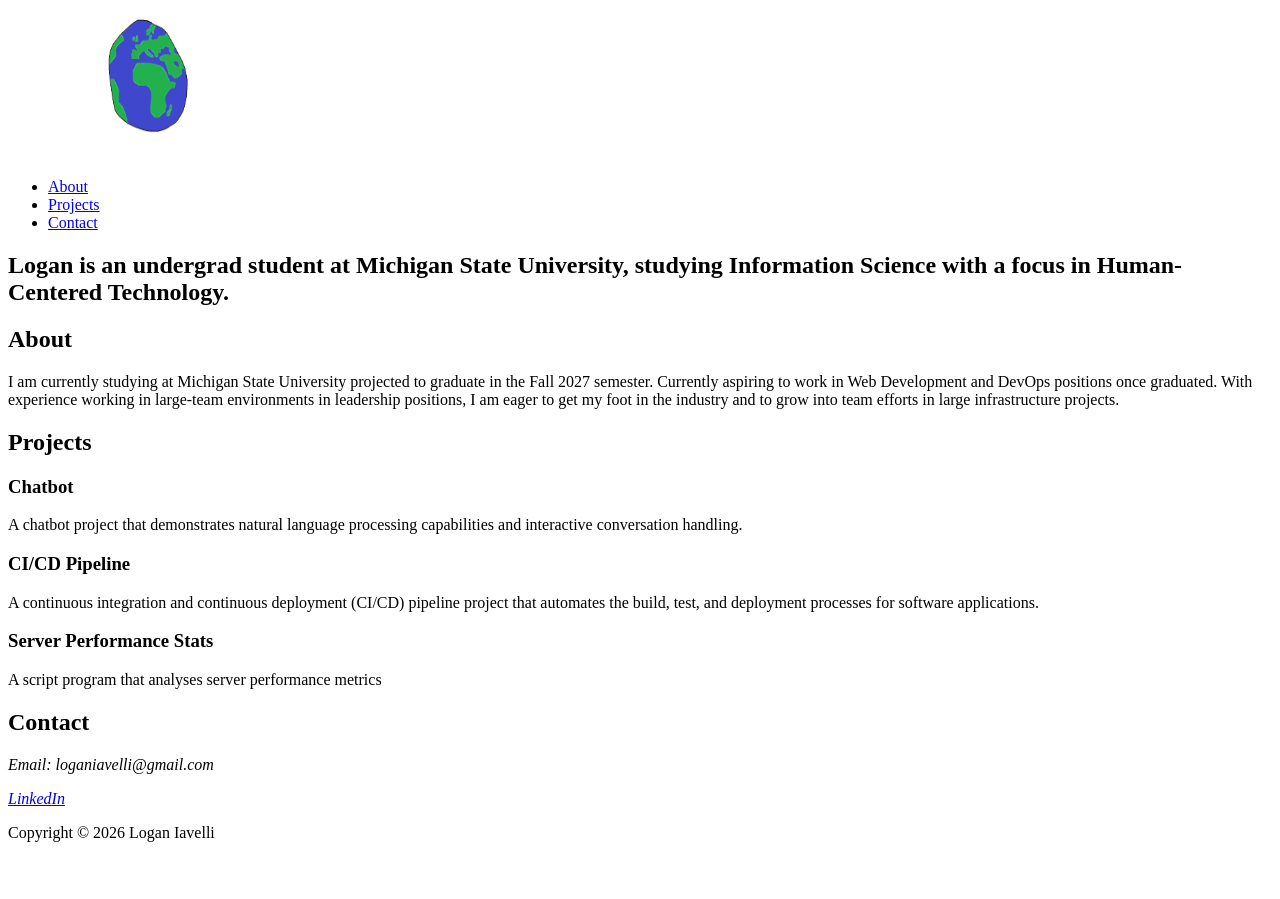
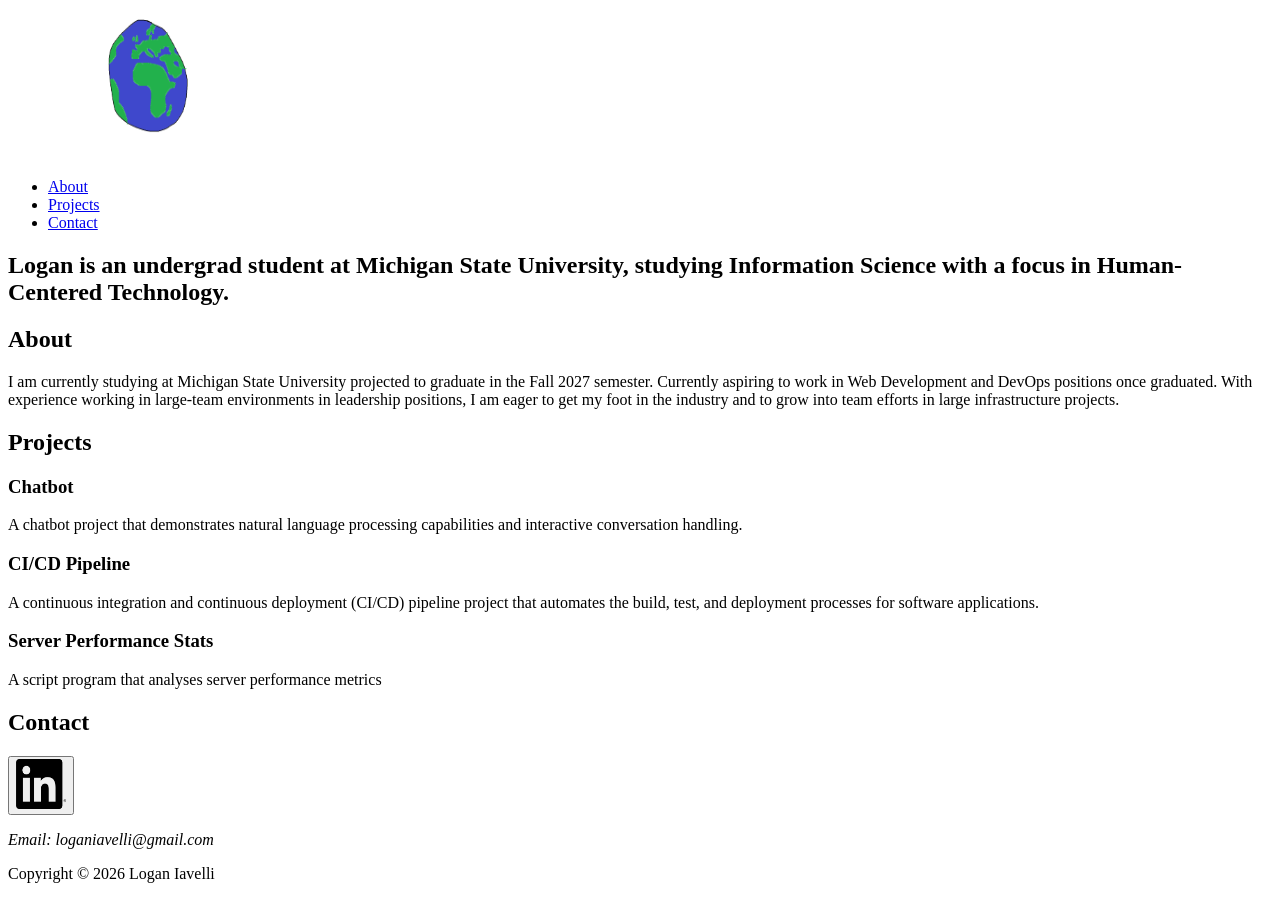
Before and after one commit to LoganIavelli/portfolio, a plain HTML site: page index.html in a window 1280 px wide. Before the commit the page ends 858 px from the top, so only its background shows below. Drawn offline with Linux system fonts and the light colour scheme.

Commit message:
Made LinkedIn link into clickable button under Contacts and added image element for LinkedIn

```diff
--- a/index.html
+++ b/index.html
@@ -42,8 +42,12 @@
         <section id="contacts">
             <h2>Contact</h2>
             <address>
+                <button type="button">
+                    <a href="https://www.linkedin.com/in/logan-iavelli-25b2351bb/">
+                        <img src="images/InBug-Black.png" alt="Button Image" style="width: 50px; height: 50px">
+                    </a>
+                </button>
                 <p>Email: loganiavelli@gmail.com</p>
-                <p><a href="https://www.linkedin.com/in/logan-iavelli-25b2351bb/">LinkedIn</a></p>
             </address>
         </section>
     </main>
```
Also changed, not shown: images/InBug-Black.png (added).
